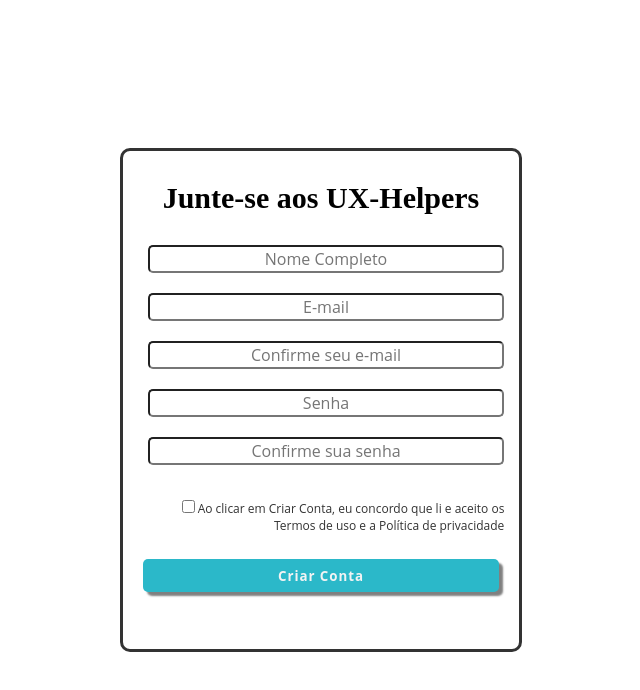
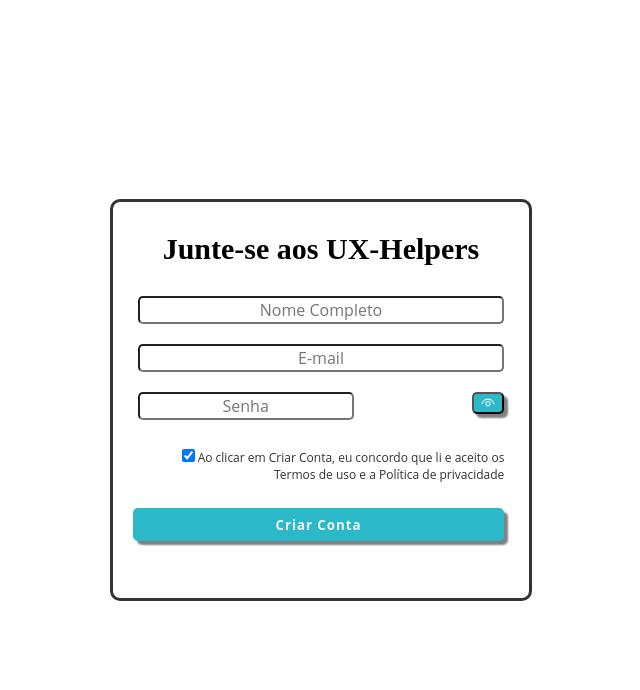
Before and after one commit to FatecFranca/DSM-G03-PI3-2022-1, a React (Create React App) app in the folder front-end/: page /cadastro in a window 1280 px wide. Shown: the top 690 px of the page, without its empty margins (319-959 px from the left). Built offline with nearby package versions, Linux system fonts and the light colour scheme; a web font is replaced by a local one.

Commit message:
ajustes signUp - ver senha

```diff
--- a/front-end/src/components/SignUp/SignUp.css
+++ b/front-end/src/components/SignUp/SignUp.css
@@ -29,16 +29,64 @@
 }
 
 #signUp-fullName,
-#signUp-email,
-#signUp-password {
+#signUp-email
+{
   margin-bottom: 20px;
   margin-left: 25px;
-  margin-right: 15px;
+  margin-right: 25px;
   text-align: center;
   border-radius: 5px;
   font-family: 'Open Sans';
   font-weight: 400;
   font-size: 16px;
+}
+
+/* #divSenha{
+  font-size: 16px;
+  display: inline-block;
+  justify-content: start;
+  text-align: center;
+} */
+
+#signUp-password
+{
+  overflow: hidden;
+  margin-left: 25px;
+  text-align: center;
+  border-radius: 5px;
+  font-family: 'Open Sans';
+  font-weight: 400;
+  font-size: 16px;
+  float: left;
+}
+
+
+button{
+  float: right;
+  cursor: pointer;
+  outline: unset;
+  position: relative;
+  background-color: #2bb8c9;
+  display: flex;
+  align-items: center;
+  border-radius: 5px;
+  border: 0px 4px 4px 0px;
+  color: #ffffff;
+  font-size: 16px;
+  text-align: center;
+  margin-bottom: 20px;
+  margin-right: 25px;
+  box-shadow: 4px 4px 2px gray;
+}
+
+button:active{
+  box-shadow: 1px 1px 2px darkgray;
+  transform: translateY(3px);
+}
+
+svg{
+
+  animation: fadeIn 0.3s forwards;
 }
 
 #signUp-botao {
@@ -52,7 +100,7 @@
   outline: 0;
   padding: 0 1em 0 1em;
   height: 2.5em;
-  margin: 10px 20px 30px 20px;
+  margin: 10px 25px 30px 20px;
   color: #f3f3f3;
   background: #2bb8c9;
   font-family: 'Open Sans';
@@ -76,8 +124,8 @@ button:hover,
   text-align: right;
   margin-bottom: 15px;
   color: #333333;
-  margin-left: 15px;
-  margin-right: 15px;
+  margin-left: 25px;
+  margin-right: 25px;
   font-size: 12px;
   font-family: 'Open Sans';
   text-decoration: none;
--- a/front-end/src/components/SignUp/SignUp.js
+++ b/front-end/src/components/SignUp/SignUp.js
@@ -1,7 +1,9 @@
-import React, { useContext, useState }  from 'react';
+import React, { useContext, useState, useRef }  from 'react';
 import { Link, useNavigate } from 'react-router-dom';
 import './SignUp.css'
 import api from '../../api';
+
+import { VscEyeClosed, VscEye } from 'react-icons/vsc'
 
 export default function SignUp() {
 
@@ -9,18 +11,32 @@ export default function SignUp() {
     const navigate = useNavigate();
     const [fullname, setFullName] = useState('');
     const [email, setEmail] = useState('');
-    const [confirmEmail, setConfirmEmail] = useState('');
+    //const [confirmEmail, setConfirmEmail] = useState('');
     const [password, setPassword] = useState('');
-    const [confirmPassword, setConfirmPassword] = useState('');
+    //const [confirmPassword, setConfirmPassword] = useState('');
     const [notify, setNotify] = useState('');
 
+    //***************MOSTRAR SENHA****************************************
+    const inputRef = useRef(null);
+    const [eyeIsClosed, setEyeState] = useState(false);
 
+    const toggleShow = () => {
+        if(inputRef.current.type === "password"){
+            setEyeState(true)
+            inputRef.current.type = "text";
+        }
+        else {
+            setEyeState(false)
+            inputRef.current.type = "password"
+        }
+    };
+    //********************************************************************** */
 
     async function handleSubmit (e) {
         e.preventDefault();
         console.log(fullname + email + password)
 
-        if(fullname == '' || email == '' || password == '') {
+        if(fullname === '' || email === '' || password === '') {
             setNotify('Campos não preenchidos');
         } else {
             const signUp = await api.post('user/',{fullname, email, password});
@@ -36,7 +52,7 @@ export default function SignUp() {
 
     return (
         <div className="signUpForm">
-        <form  onSubmit={handleSubmit} id="container-signUp">
+        <form  action="" onSubmit={handleSubmit} id="container-signUp">
            <h3 className="signUp-titulo">Junte-se aos UX-Helpers</h3>
               <input
                     type="text"
@@ -54,15 +70,18 @@ export default function SignUp() {
                     value={email}
                     onChange={e => setEmail(e.target.value)}
                     />
-              <input
+              {/* <input
                     type="text"
                     placeholder="Confirme seu e-mail"
                     id="signUp-email"
                     name="confirmEmail"
                     //value={confirmEmail}
                     //onChange={e => setEmail(e.target.value)}
-                    />
+                    /> */}
+
+                <div id="divSenha">
                     <input
+                        ref={inputRef}
                         type="password"
                         placeholder="Senha"
                         id="signUp-password"
@@ -70,19 +89,22 @@ export default function SignUp() {
                         value={password}
                         onChange={e => setPassword(e.target.value)}
                         />
-              <input
+                    <button onClick={toggleShow}>{eyeIsClosed ? <VscEyeClosed /> : <VscEye/>}</button>
+                </div>
+              {/* <input
                     type="password"
                     placeholder="Confirme sua senha"
                     id="signUp-password"
                     name="confirmPassword"
                     //value={confirmPassword}
                     //onChange={e => setPassword(e.target.value)}
-                    />
+                    /> */}
               <div>
                   <ul id="signUp-checkbox">
                     <input
                       type="checkbox"
                       name="checkbox"
+                      checked
                       />
                       Ao clicar em Criar Conta, eu concordo que li e aceito os <br></br>
                       Termos de uso e a Política de privacidade
```
Lines whose indentation alone changed are shown as unchanged.
